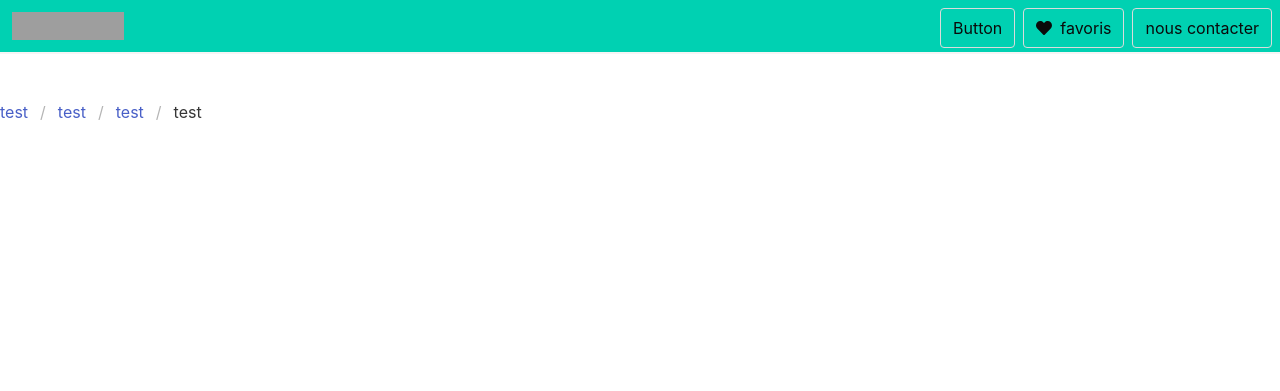
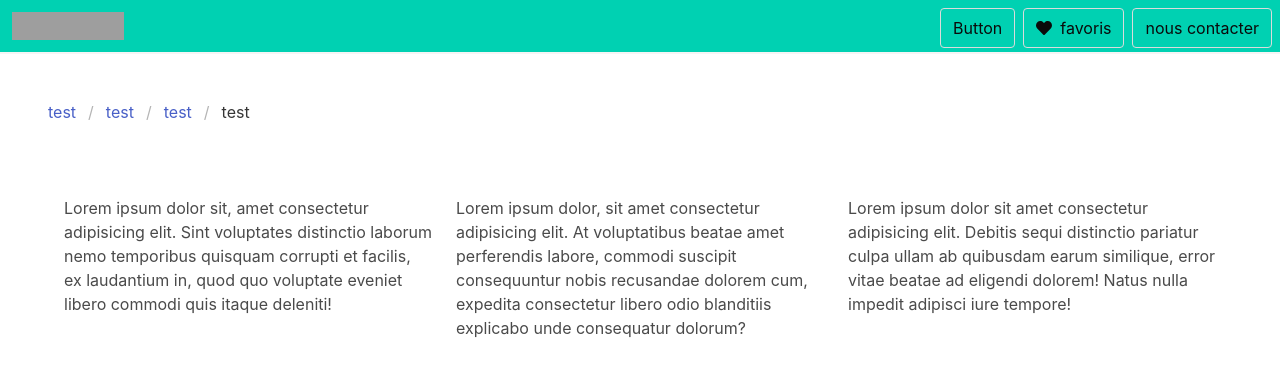
Before and after one commit to sphixy225/sphixy225.github.io, a plain HTML site: page index.html in a window 1280 px wide. Drawn offline with nearby package versions, Linux system fonts and the light colour scheme; grey boxes are pictures that could not be loaded.

Commit message:
Update index.html

```diff
--- a/index.html
+++ b/index.html
@@ -36,7 +36,9 @@
 
     </nav>
     <!--end of navbar-->
-    <nav class="breadcrumb" aria-label="breadcrumbs">
+
+    <!--breadcrumbs-->
+    <nav class="breadcrumb ml-6" aria-label="breadcrumbs">
       <ul>
         <li><a href="#">test</a></li>
         <li><a href="#">test</a></li>
@@ -45,6 +47,16 @@
       </ul>
     </nav>
 
+    <section class="section">
+      <div class="container">
+        <div class="columns">
+          <div class="column"><p>Lorem ipsum dolor sit, amet consectetur adipisicing elit. Sint voluptates distinctio laborum nemo temporibus quisquam corrupti et facilis, ex laudantium in, quod quo voluptate eveniet libero commodi quis itaque deleniti!</p></div>
+          <div class="column"> <p>Lorem ipsum dolor, sit amet consectetur adipisicing elit. At voluptatibus beatae amet perferendis labore, commodi suscipit consequuntur nobis recusandae dolorem cum, expedita consectetur libero odio blanditiis explicabo unde consequatur dolorum?</p></div>
+          <div class="column"><p>Lorem ipsum dolor sit amet consectetur adipisicing elit. Debitis sequi distinctio pariatur culpa ullam ab quibusdam earum similique, error vitae beatae ad eligendi dolorem! Natus nulla impedit adipisci iure tempore!</p></div>
+        </div>
+      </div>
+    </section>
+
   <script src="index.js"></script>
   </body>
 </html>
```
